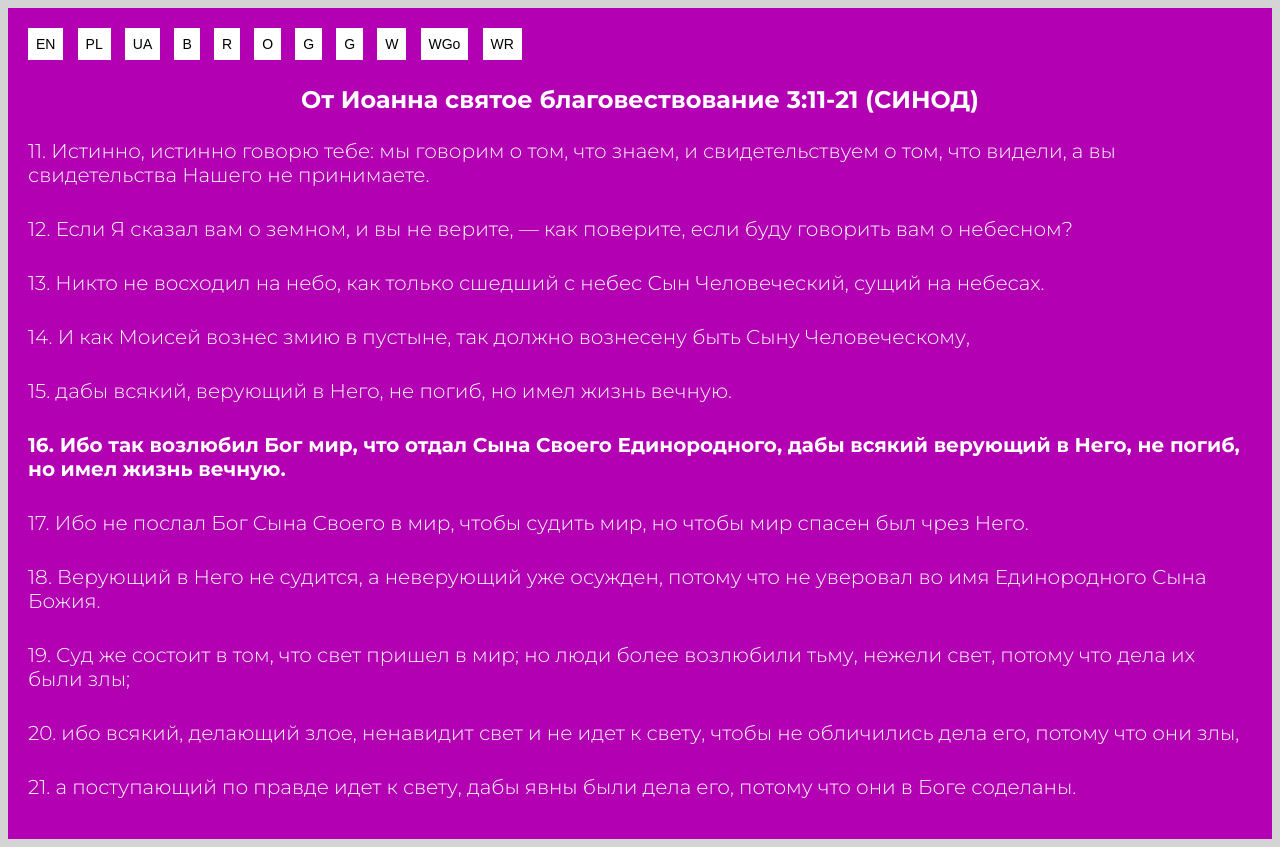
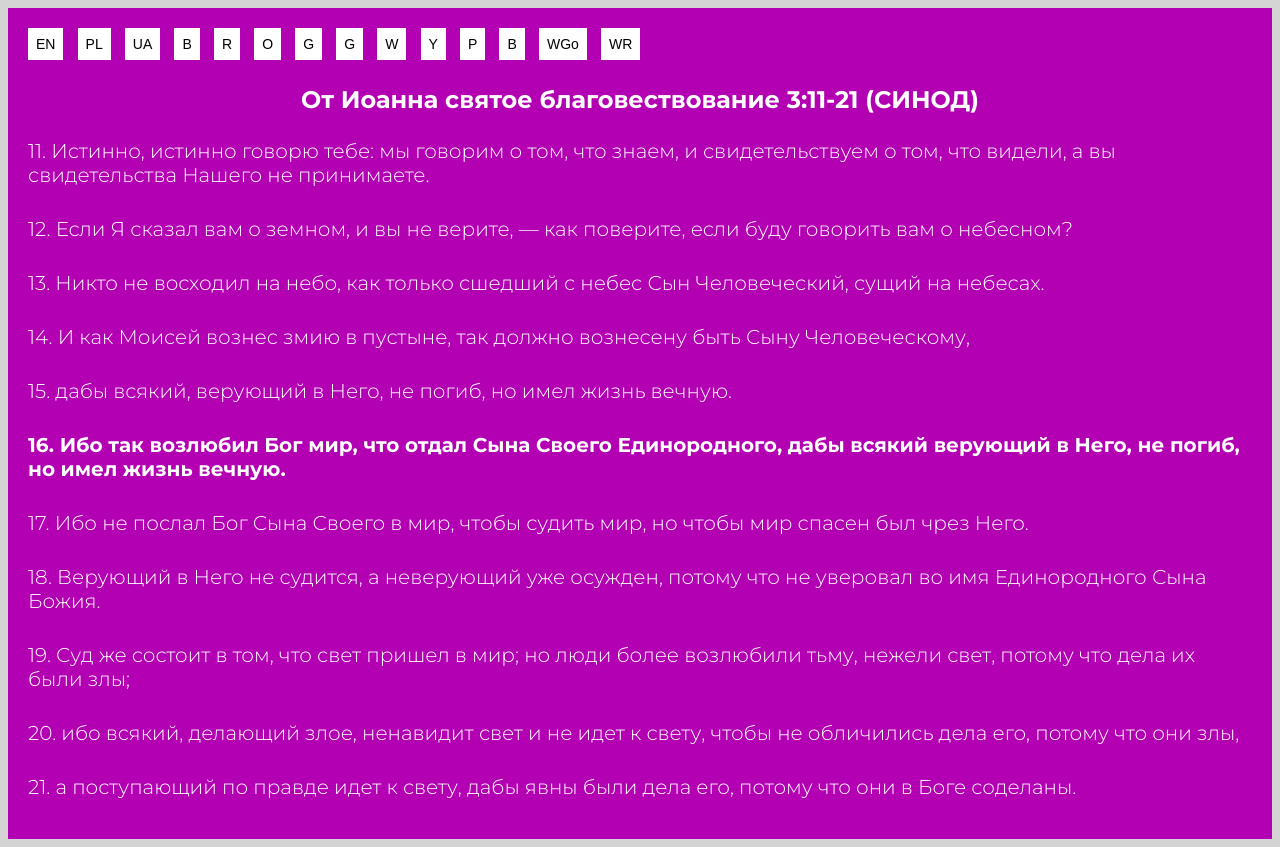
Before and after one commit to Mr-Front-End-dev/Simple-Bible-Verses-p--RU, a plain HTML site: page index.html in a window 1280 px wide. Drawn offline with Linux system fonts and the light colour scheme.

Commit message:
Added (Y, P, B) projects

```diff
--- a/index.html
+++ b/index.html
@@ -22,6 +22,9 @@
       <button class="section__button"><a class="section__button--link" href="https://mrpenguin-dev.github.io/Simple-Bible-Verses-g--RU/">G</a></button>
       <button class="section__button"><a class="section__button--link" href="https://mrpenguin-dev.github.io/Simple-Bible-Verses-grey--RU/">G</a></button>
       <button class="section__button"><a class="section__button--link" href="https://mrpenguin-dev.github.io/Simple-Bible-Verses-w--RU/">W</a></button>
+      <button class="section__button"><a class="section__button--link" href="https://mrpenguin-dev.github.io/Simple-Bible-Verses-yellow--RU/">Y</a></button>
+      <button class="section__button"><a class="section__button--link" href="https://mrpenguin-dev.github.io/Simple-Bible-Verses-pink--RU/">P</a></button>
+      <button class="section__button"><a class="section__button--link" href="https://mrpenguin-dev.github.io/Simple-Bible-Verses-brown--RU/">B</a></button>
       <button class="section__button"><a class="section__button--link" href="https://mrpenguin-dev.github.io/Simple-Bible-Verses-white-gold--RU/">WGo</a></button>
       <button class="section__button"><a class="section__button--link" href="https://mrpenguin-dev.github.io/Simple-Bible-Verses-white-red--RU/">WR</a></button>
       <h1 class="section--h1">От Иоанна святое благовествование 3:11-21 (СИНОД)</h1>
```
